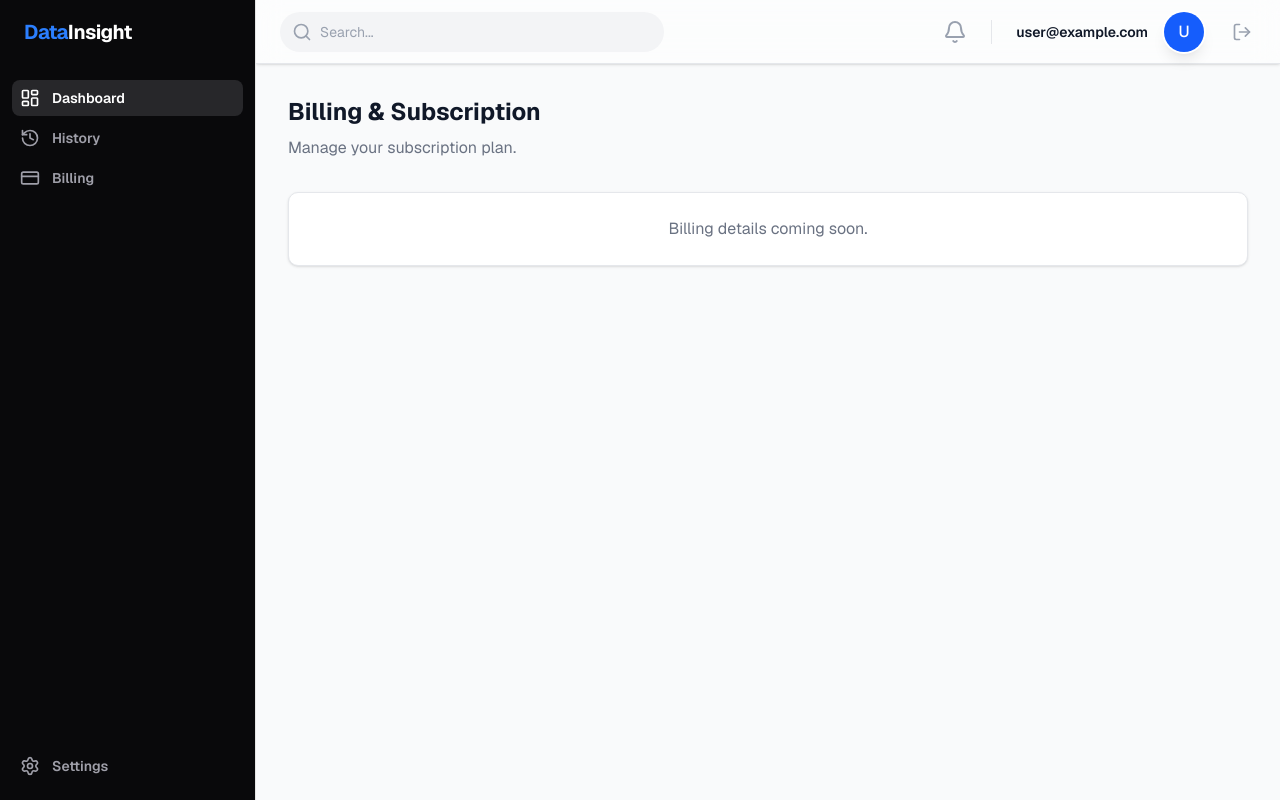
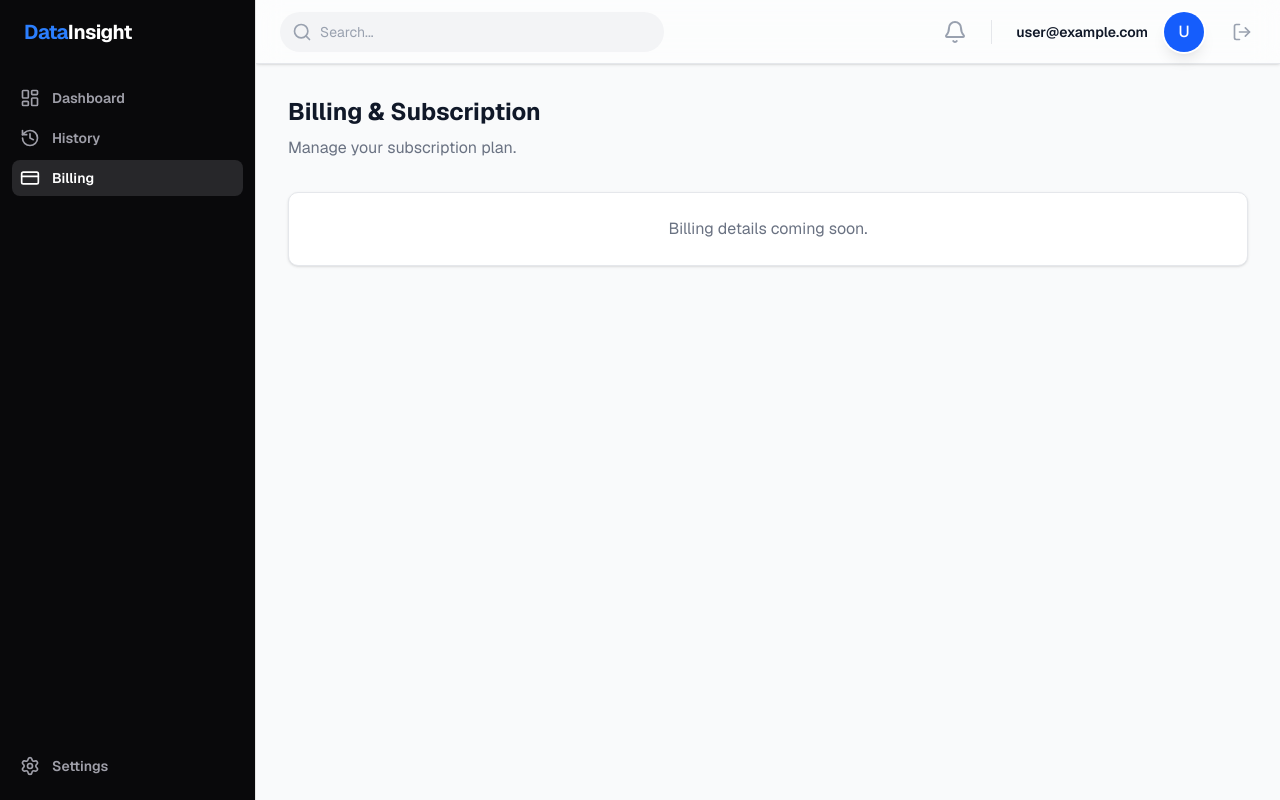
Before and after one commit to hungai19/ai-data-insight, a Next.js app: page /billing in a window 1280 px wide. Built offline with nearby package versions, Linux system fonts and the light colour scheme; no server answers; sample sign-in values are in the browser's storage.

Commit message:
Fix: Sidebar links now dynamically highlight the active route

```diff
--- a/src/components/layout/Sidebar.tsx
+++ b/src/components/layout/Sidebar.tsx
@@ -1,14 +1,17 @@
 import Link from "next/link";
 import { LayoutDashboard, History, CreditCard, Settings } from "lucide-react";
 import { cn } from "@/lib/utils";
-
-const navigation = [
-  { name: "Dashboard", href: "/", icon: LayoutDashboard, current: true },
-  { name: "History", href: "/history", icon: History, current: false },
-  { name: "Billing", href: "/billing", icon: CreditCard, current: false },
-];
+import { usePathname } from "next/navigation";
 
 export function Sidebar() {
+  const pathname = usePathname();
+
+  const navigation = [
+    { name: "Dashboard", href: "/", icon: LayoutDashboard, current: pathname === "/" },
+    { name: "History", href: "/history", icon: History, current: pathname === "/history" },
+    { name: "Billing", href: "/billing", icon: CreditCard, current: pathname === "/billing" },
+  ];
+
   return (
     <div className="flex h-screen w-64 flex-col border-r bg-zinc-950 text-white">
       <div className="flex h-16 items-center px-6">
@@ -34,9 +37,12 @@ export function Sidebar() {
             </Link>
           ))}
           <div className="mt-auto">
-             <Link
+            <Link
               href="/settings"
-              className="text-zinc-400 hover:bg-zinc-800 hover:text-white group flex gap-x-3 rounded-md p-2 text-sm font-semibold transition-all duration-200"
+              className={cn(
+                pathname === "/settings" ? "bg-zinc-800 text-white" : "text-zinc-400 hover:bg-zinc-800 hover:text-white",
+                "group flex gap-x-3 rounded-md p-2 text-sm font-semibold transition-all duration-200"
+              )}
             >
               <Settings className="h-5 w-5 shrink-0" aria-hidden="true" />
               Settings
```
